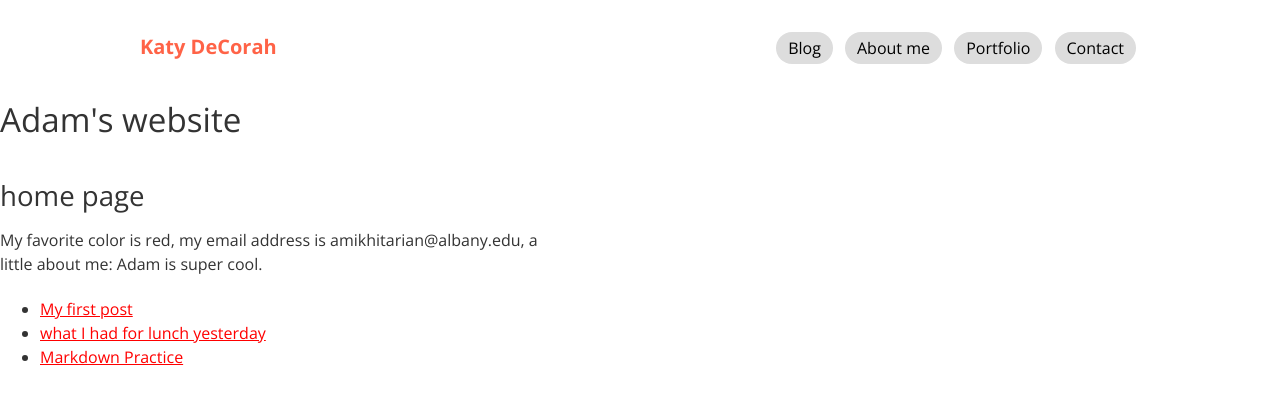
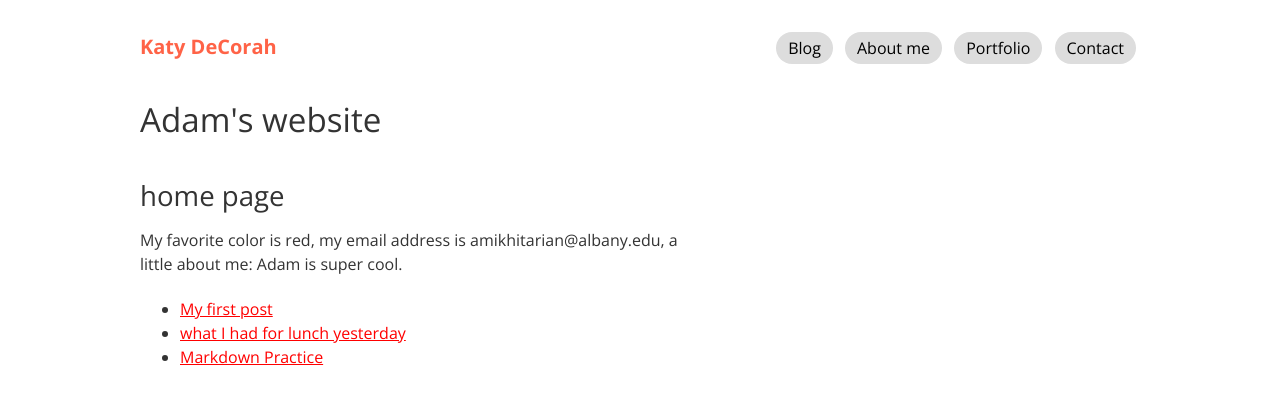
Before and after one commit to Mickeytarian/mickeytarian.github.io, a Jekyll site: the page built from index.html, in a window 1280 px wide. Shown: the top 404 px of the page. Built offline with Jekyll 4.4.1, drawn with Linux system fonts in a browser that asks for light colours.

Commit message:
wrapped some div tags

```diff
--- a/_layouts/front-page.html
+++ b/_layouts/front-page.html
@@ -1,6 +1,12 @@
 {% include head.html %}
 {% include header.html %}
 
+ <div class="main-content">
+ <div class="container">
+
 {{content}}
 
+</div>
+</div>
+
 {% include footer.html %}
```
